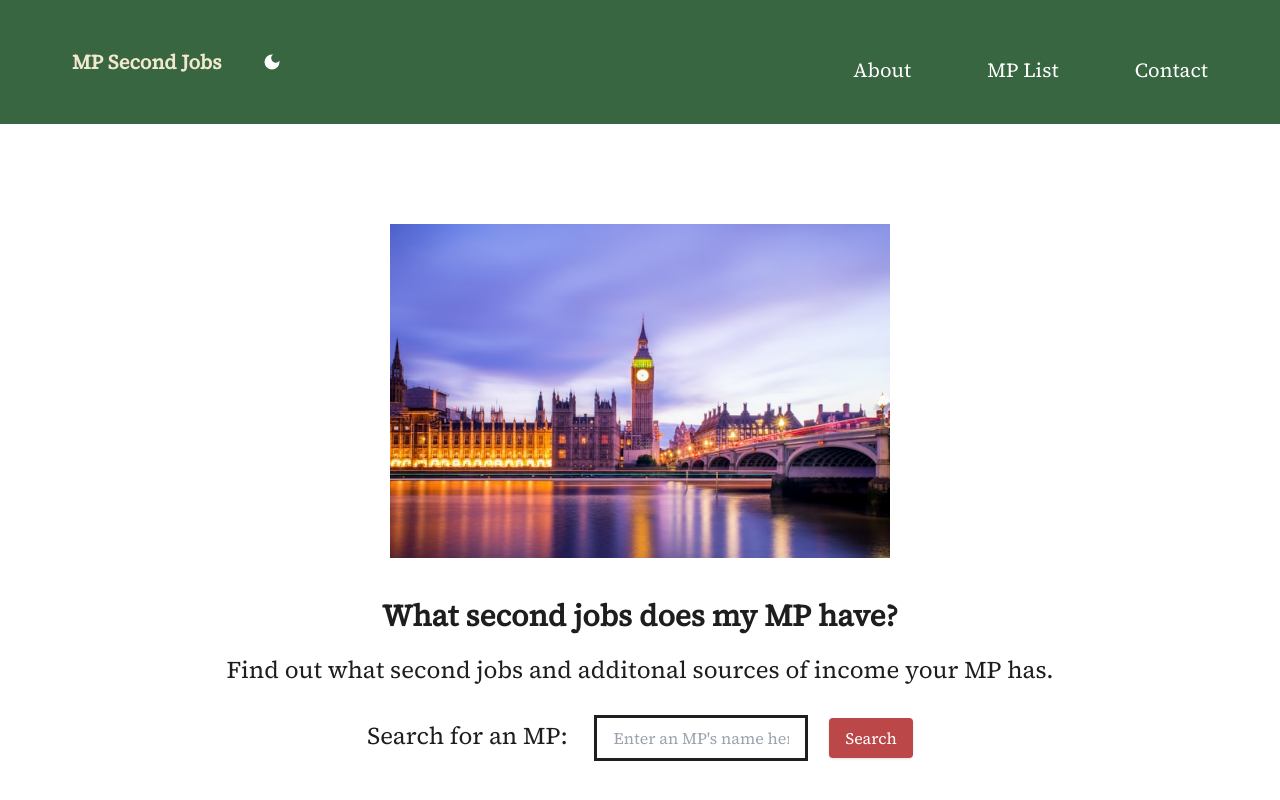
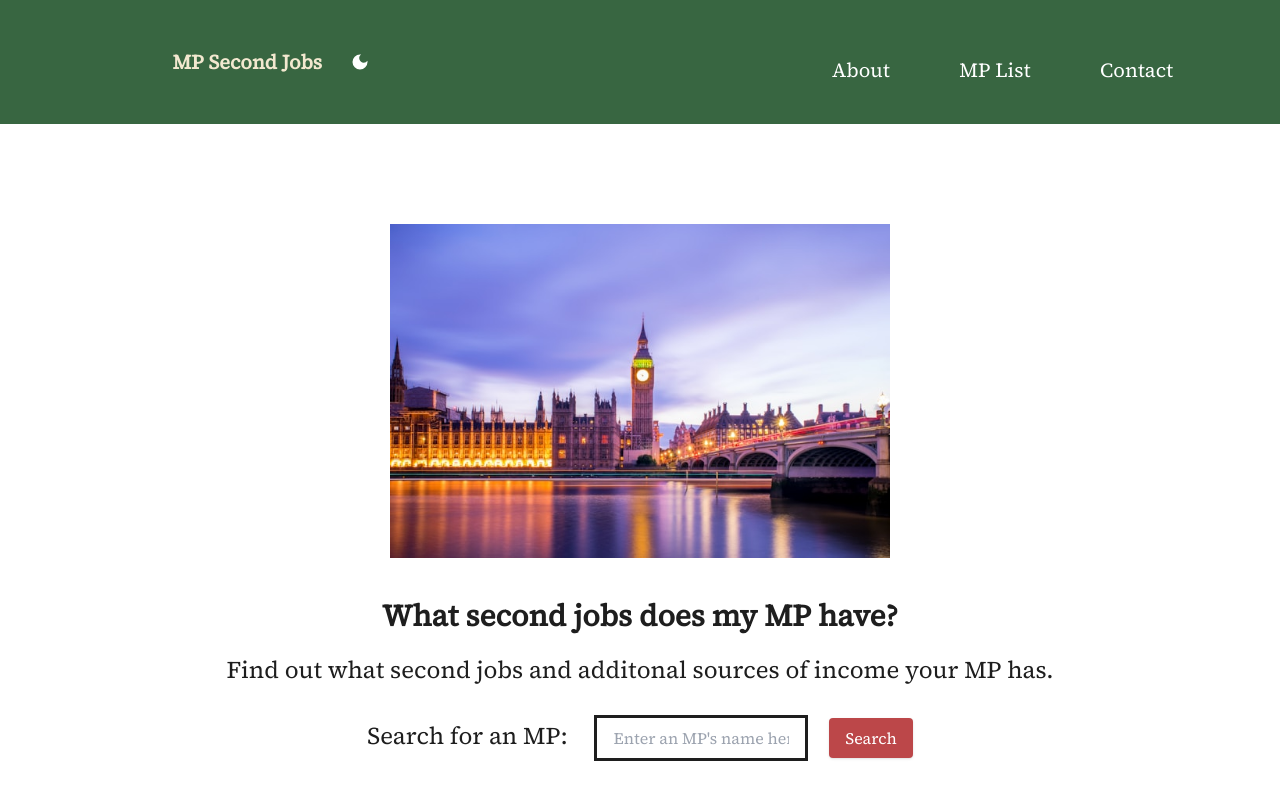
Before and after one commit to zamarz/second-jobs, a Next.js app: page / in a window 1280 px wide. Shown: the top 800 px of the page. Built offline with nearby package versions, Linux system fonts and the light colour scheme.

Commit message:
Alter header size

```diff
--- a/src/components/Header.tsx
+++ b/src/components/Header.tsx
@@ -12,14 +12,14 @@ const Header = () => {
 
   return (
     <header className="bg-primary text-white py-8 px-6 text-xl flex flex-wrap md:flex-nowrap items-center justify-between">
-      <div className="flex mx-9 my-4 items-center w-full md:w-2/3">
+      <div className="flex mx-9 my-4 items-center w-full md:w-1/3 md:items-center md:justify-center">
         <Link
           href="/"
-          className="font-black text-tertiary-light mx-3 md:align-center"
+          className="font-black text-tertiary-light ml-3 md:align-center"
         >
           MP Second Jobs
         </Link>
-        <ul className="flex items-center ml-5">
+        <ul className="flex items-center justify-center ml-5">
           <li className="ml-2">
             {darkTheme ? (
               <HiLightBulb
@@ -41,7 +41,7 @@ const Header = () => {
           </li>
         </ul>
       </div>
-      <ul className="flex items-center justify-between w-full md:w-1/3 mt-4 mx-12">
+      <ul className="flex items-center justify-around w-full md:w-1/3 mt-4 mr-12">
         <li className="hover:-translate-y-2 duration-500 transition-all">
           <Link href="/about" className="text-sm md:text-base lg:text-xl">
             About
```
